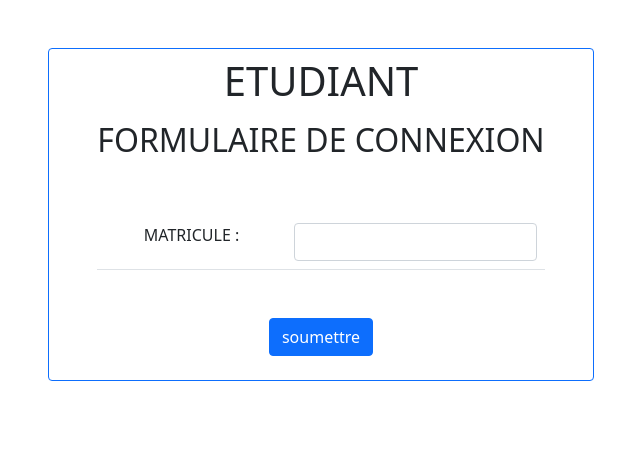
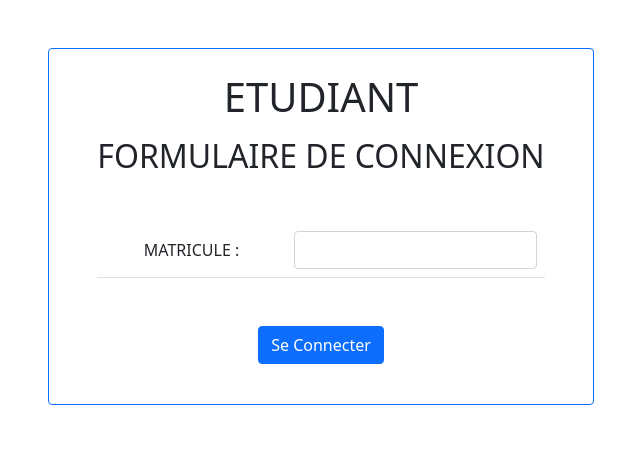
Before and after one commit to Francks15/NoteManager, a PHP site: page /connexion.php?user=etudiant in a window 1280 px wide. Shown: the top 468 px of the page, without its empty margins (319-959 px from the left). Run offline with PHP 8.4, Linux system fonts and the light colour scheme.

Commit message:
arrangement de style et connexion

```diff
--- a/user/connexion.php
+++ b/user/connexion.php
@@ -1,4 +1,5 @@
 <?php
+session_start();
 require "class.php";
 $connect = false;
 $etudiant = null;
@@ -11,29 +12,33 @@ if (isset($_GET['user'])) {
 if (!empty($_POST['matricule'])) {
     [$connect, $etudiant] = Etudiant::authentifier($_POST['matricule']);
     if ($connect) {
-        session_start();
         $_SESSION['etudiant'] = $etudiant;
         $_SESSION['connect'] = $connect;
-        // setcookie("etudiant", serialize($etudiant));
     }
 }
 
 if (!empty($_POST['identifiant']) and !empty($_POST['code'])) {
     [$connect, $prof] = Professeur::authentifier($_POST);
     if ($connect) {
-        session_start();
         $_SESSION['prof'] = $prof;
         $_SESSION['connect'] = $connect;
-        // setcookie("prof", serialize($prof));
     }
+}
+
+if (!empty($_SESSION["etudiant"]) && $user == "etudiant") {
+    header('Location: zone_etudiant.php');
+}
+if (!empty($_SESSION["prof"]) && $user == "professeur") {
+    header('Location: zone_prof.php');
 }
 ?>
 <?php require "header.php" ?>
 
 <?php if (!$connect) : ?>
     <div class="container">
-        <div class="d-flex justify-content-center p-5">
-            <div class="d-flex flex-column text-center border rounded border-primary px-5">
+        <div class=" d-flex justify-content-center p-sm-5 p-3">
+            <div>
+                <div class="mb-3 text-center border rounded border-primary px-sm-5 p-3">
                     <?php if (isset($_GET['user'])) : ?>
                         <h1 class="py-2"><?php echo strtoupper($user) ?></h1>
                         <h2>FORMULAIRE DE CONNEXION</h2>
@@ -41,43 +46,48 @@ if (!empty($_POST['identifiant']) and !empty($_POST['code'])) {
                             <form action="connexion.php?user=etudiant" method="post">
                                 <div>
                                     <table class=" table mx-auto my-5">
-                                    <tr>
+                                        <tr class=" align-baseline">
                                             <td>MATRICULE : </td>
                                             <td><input class=" form-control" type="text" name="matricule" id="matricule" size="7"></td>
                                         </tr>
                                     </table>
                                 </div>
-                            <button class="btn btn-primary mb-4">soumettre</button>
-                            <?php if (isset($_POST["matricule"]) && !$connect) : ?>
-                                <div class="alert alert-danger" role="alert">
-                                    Echec Connexion
-                                </div>
-                            <?php endif ?>
+                                <button class="btn btn-primary mb-4">Se Connecter</button>
                             </form>
                         <?php elseif ($_GET['user'] == "professeur") : ?>
                             <form action="connexion.php?user=professeur" method="post">
                                 <div>
                                     <table class=" table mx-auto my-5">
-                                    <tr class="text-start">
+                                        <tr class="text-start align-baseline">
                                             <td>IDENTIFIANT</td>
                                             <td><input class=" form-control" type="text" name="identifiant" id="identifiant" size="7"></td>
                                         </tr>
-                                    <tr class="text-start">
+                                        <tr class="text-start align-baseline">
                                             <td>CODE </td>
                                             <td><input class=" form-control" type="password" name="code"></td>
                                         </tr>
                                     </table>
-                                <button class="btn btn-primary mb-4">soumettre</button>
+                                    <button class="btn btn-primary mb-4">Se Connecter</button>
                                 </div>
-                            <?php if (isset($_POST["identifiant"]) && !$connect) : ?>
-                                <div class="alert alert-danger" role="alert">
-                                    Echec Connexion
-                                </div>
-                            <?php endif ?>
                             </form>
                         <?php endif ?>
                     <?php else : ?>
                         <p>Vous vous êtes mal pris</p>
+                    <?php endif ?>
+                </div>
+
+                <?php if ($user == "etudiant") : ?>
+                    <?php if (isset($_POST["matricule"]) && !$connect) : ?>
+                        <div class="alert alert-danger text-center" role="alert">
+                            Echec Connexion
+                        </div>
+                    <?php endif ?>
+                <?php elseif ($user == "professeur") : ?>
+                    <?php if (isset($_POST["identifiant"]) && !$connect) : ?>
+                        <div class="alert alert-danger text-center" role="alert">
+                            Echec Connexion
+                        </div>
+                    <?php endif ?>
                 <?php endif ?>
             </div>
         </div>
--- a/user/index.php
+++ b/user/index.php
@@ -11,7 +11,7 @@
                     <p>Vous êtes evalué(e) par vos professeurs dans différents UE et vous decider de consulter vos notes</p>
                     <form action="connexion.php" method="get">
                         <input type="text" name="user" value="etudiant" class="d-none">
-                        <button class="btn btn-primary">Se connecter</button>
+                        <button class="btn btn-primary">Poursuivre...</button>
                     </form>
                 </div>
             </div>
@@ -21,7 +21,7 @@
                     <p>Vous êtes charger de gerer la notes des etudiants suivant les matières que vous enseigner</p>
                     <form action="connexion.php" method="get">
                         <input type="text" name="user" value="professeur" class="d-none">
-                        <button class="btn btn-primary">Se connecter</button>
+                        <button class="btn btn-primary">Poursuivre...</button>
                     </form>
                 </div>
             </div>
@@ -31,7 +31,7 @@
                     <p>Vous êtes charger de controler les etudiants et professeurs</p>
                     <form action="connexion.php" method="get">
                         <input type="text" name="user" value="professeur" class="d-none">
-                        <button class="btn btn-primary">Se connecter</button>
+                        <button class="btn btn-primary">Poursuivre...</button>
                     </form>
                 </div>
             </div>
--- a/user/zone_etudiant.php
+++ b/user/zone_etudiant.php
@@ -12,9 +12,15 @@ if(!isset($_SESSION)){
 //     $_SESSION["etudiant"] = serialize($etudiant);
 // };
 
+if(empty($_SESSION["etudiant"])){
+    header('Location: connexion.php?user=etudiant');
+}
+
 $etudiant = $_SESSION['etudiant'];
 $a = $etudiant->nom;
 $b = $etudiant->matricule;
+
+
 ?>
 
 <?php require 'header.php' ?>
--- a/user/zone_prof.php
+++ b/user/zone_prof.php
@@ -4,8 +4,13 @@ if (!isset($_SESSION)) {
     session_start();
 }
 
+if(empty($_SESSION["prof"])){
+    header('Location: connexion.php?user=professeur');
+}
+
 $prof = $_SESSION['prof'];
 $a = $prof->nom;
+
 ?>
 
 <?php require 'header.php' ?>
```
Lines whose indentation alone changed are shown as unchanged.
